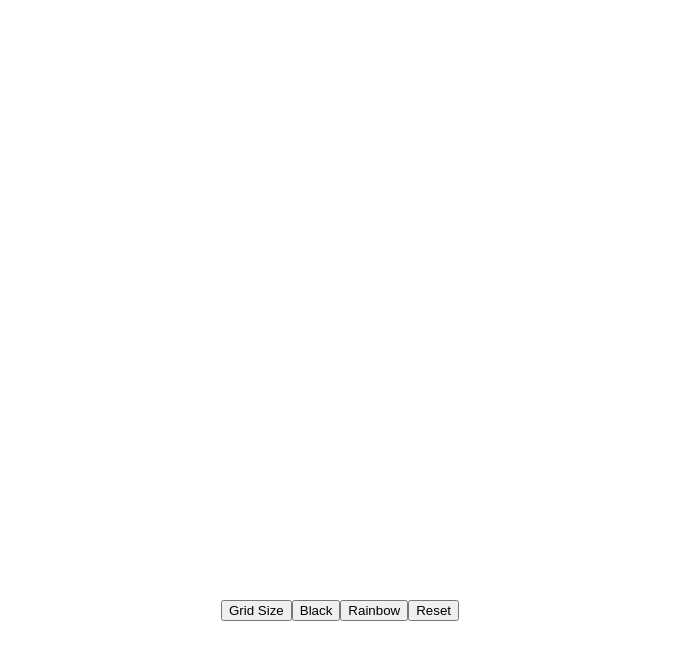
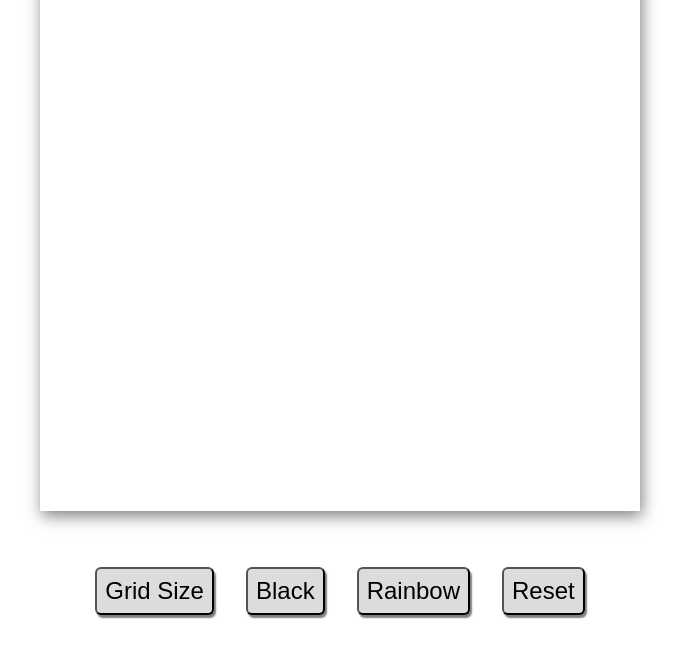
Before and after one commit to greedisgud/Etch-a-Sketch, a plain HTML site: page index.html in a window 1280 px wide. Shown: the part 137-796 px from the top of the page, without its empty margins (300-983 px from the left). Drawn offline with Linux system fonts and the light colour scheme.

Commit message:
added css styles for the page

```diff
--- a/styles.css
+++ b/styles.css
@@ -14,14 +14,27 @@ section h1{
     left: 50%;
     font-size: 36px;
 
+
 }
 
 .container{
     width: 600px;
     height: 600px;
     display: grid;
+    box-shadow: rgba(0, 0, 0, 0.5) 2px 5px 15px;
 }
 
-.box{
-    border: 1px solid black;
+.buttons{
+    display: flex;
+    margin: 56px;
+    gap: 32px;
 }
+
+.button{
+    font-size: 24px;
+    font-family: sans-serif;
+    padding: 8px;
+    border-radius: 0.25em;
+    box-shadow: rgba(0, 0, 0, 0.5) 2px 3px 1.5px;
+    background-color: gainsboro ;
+}
```
